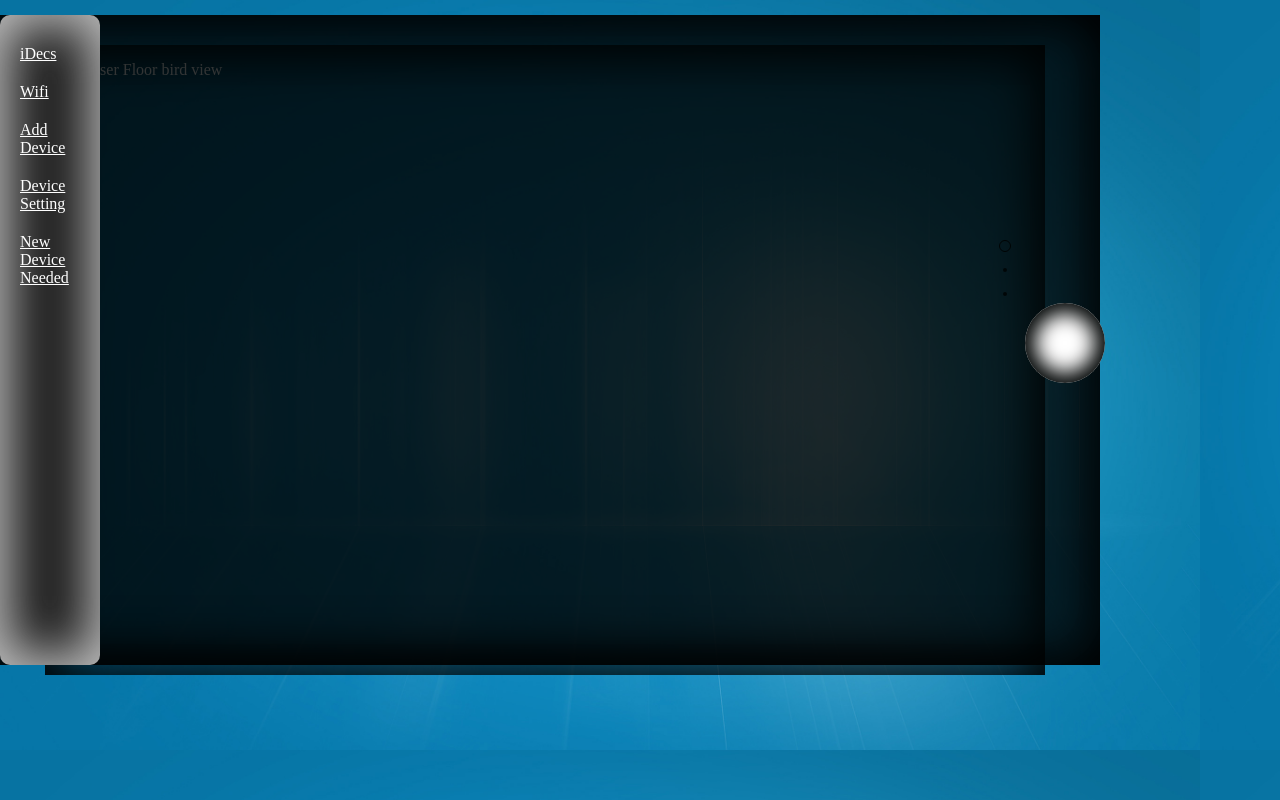
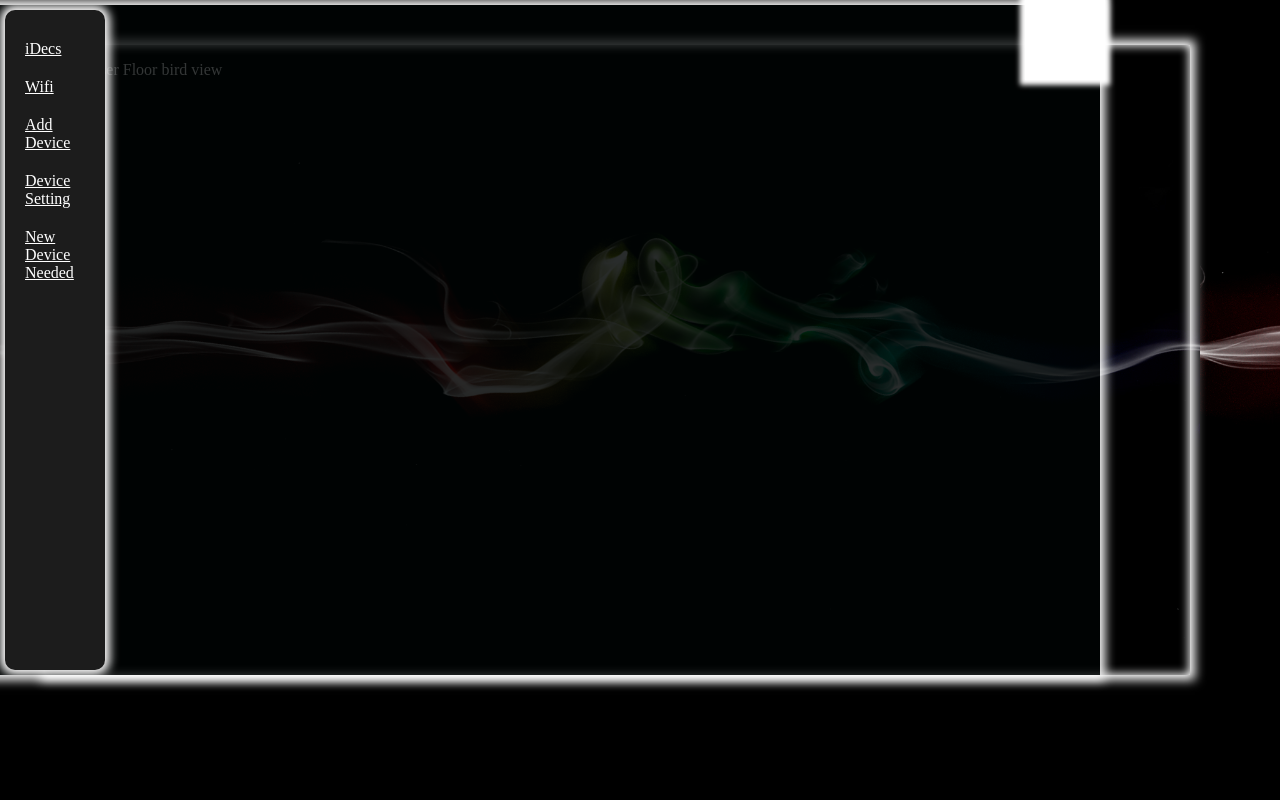
Before and after one commit to lifeisfunny/LiF, a website: page iDecs/index.html in a window 1280 px wide. Both pictures are taken after a click on the element 40 px from the left and 40 px from the top of the page. Drawn offline with Linux system fonts and the light colour scheme.

Commit message:
update
clean-up   setting up the layers with box shadow ,giving the interface
a 3d view .

```diff
--- a/iDecs/css/frontmenu.css
+++ b/iDecs/css/frontmenu.css
@@ -3,40 +3,38 @@ html,body{
     max-width: 1200px;
     max-height: 680px;
     padding: 0px;
-    margin: 0px;  background-image: url("../artwork/background2.jpeg");
+    margin: 0px;  background-image: url("../artwork/background3.jpg");
     background-size: cover;
 }
 .wrapper {
     position: absolute;
     height: 630px;
-    width: 1000px;
+    width: 1145px;
     margin-top: 45px;
     margin-left: 45px;
     overflow: hidden;
     background-color: rgba(0, 0, 0, 0.2);
+    box-shadow: 0px 0px 10px 5px #ffffff;
 }
 .main section  {
     overflow: hidden;
-    box-shadow:0px 0px 50px 10px #000000 inset;
+    box-shadow:0px 0px 10px 1px #ffffff inset;
 }
 .settingMenuHide{
     position: absolute;
-    height: 650px;
+    height: 670px;
     width:1200px;
-    margin-top: 15px;
+    margin-top: 5px;
     display: block;
     overflow: hidden;
     background-color: rgba(0, 0, 0, 0);
-    box-shadow:0px 0px 50px 10px rgb(0, 0, 0) inset;
+    box-shadow:0px 0px 10px 5px rgb(255, 255, 255);
     -webkit-transform: translateX(-1200px);
     opacity: 0;
     -webkit-transition:opacity 1s, background-color 0.5s, -webkit-transform 1s cubic-bezier(0.68, -0.55, 0.265, 1.55);
-
+    z-index: 99;
 }
 .settingMenuShow{
-    position: absolute;
-    z-index: 10;
-    display: block;
     -webkit-transform: translateX(-100px);
     background-color: rgba(0, 4, 4, 0.8);
     opacity: 1;
@@ -44,44 +42,37 @@ html,body{
 }
 
 .settingButtonClose{
-    position: relative;
+    position: absolute;
     width: 80px;
     height: 80px;
     float: left;
-    margin-top: 0px;
     background-color: rgb(255, 255, 255);
     z-index: 100;
-    -webkit-transform: translateX(0px);
-    -webkit-transition:background-color 1s,box-shadow 1s, -webkit-transform 1s cubic-bezier(0.68, -0.55, 0.265, 1.55),margin-top 0.5s ease 1s;
-    border-radius: 80px;
-    box-shadow:10px 10px 20px 10px #ffffff inset;
+    -webkit-transform: translateX(-0px);
+    -webkit-transition:border-radius 1s,background-color 1s, -webkit-transform 1s cubic-bezier(0.68, -0.55, 0.265, 1.55);
+    border-bottom-right-radius: 80px;
+    -webkit-box-shadow:0px 0px 5px 5px #ffffff;
     background-color: #040404;
 }
 .settingButtonOpen{
-    position: relative;
-    width: 80px;
-    height: 80px;
-    margin-top: 302.5px;
-    float: left;
-    background-color: rgb(255, 255, 255);
-    z-index: 100;
+    border-radius: 0px;
     -webkit-transform: translateX(1025px);
-    -webkit-transition:background-color 1s,box-shadow 1s, margin-top 1s ease, -webkit-transform 1s cubic-bezier(0.68, -0.55, 0.265, 1.55);
-    border-radius: 80px;
-    box-shadow:0px 0px 20px 10px #000404 inset;
-    color: #ffffff;
+    -webkit-transition:border-radius 1s,background-color 1s, -webkit-transform 1s cubic-bezier(0.68, -0.55, 0.265, 1.55);
+    background-color: #ffffff;
 }
 
 .menu{
     position: absolute;
     float: left;
-    height: 100%;
+    height:660px;
     width: 100px;
-    margin-left: 100px;
+    margin-top: 5px;
+    margin-left: 105px;
     background-color: #1c1c1c;
     z-index: 100;
     box-shadow:0px 0px 50px 10px #c1c1c1 inset;
     border-radius: 10px;
+    box-shadow:0px 0px 10px 5px rgb(255, 255, 255);
 }
 .menu ul {
     margin: 0;padding: 20px 0;list-style: none;
```
